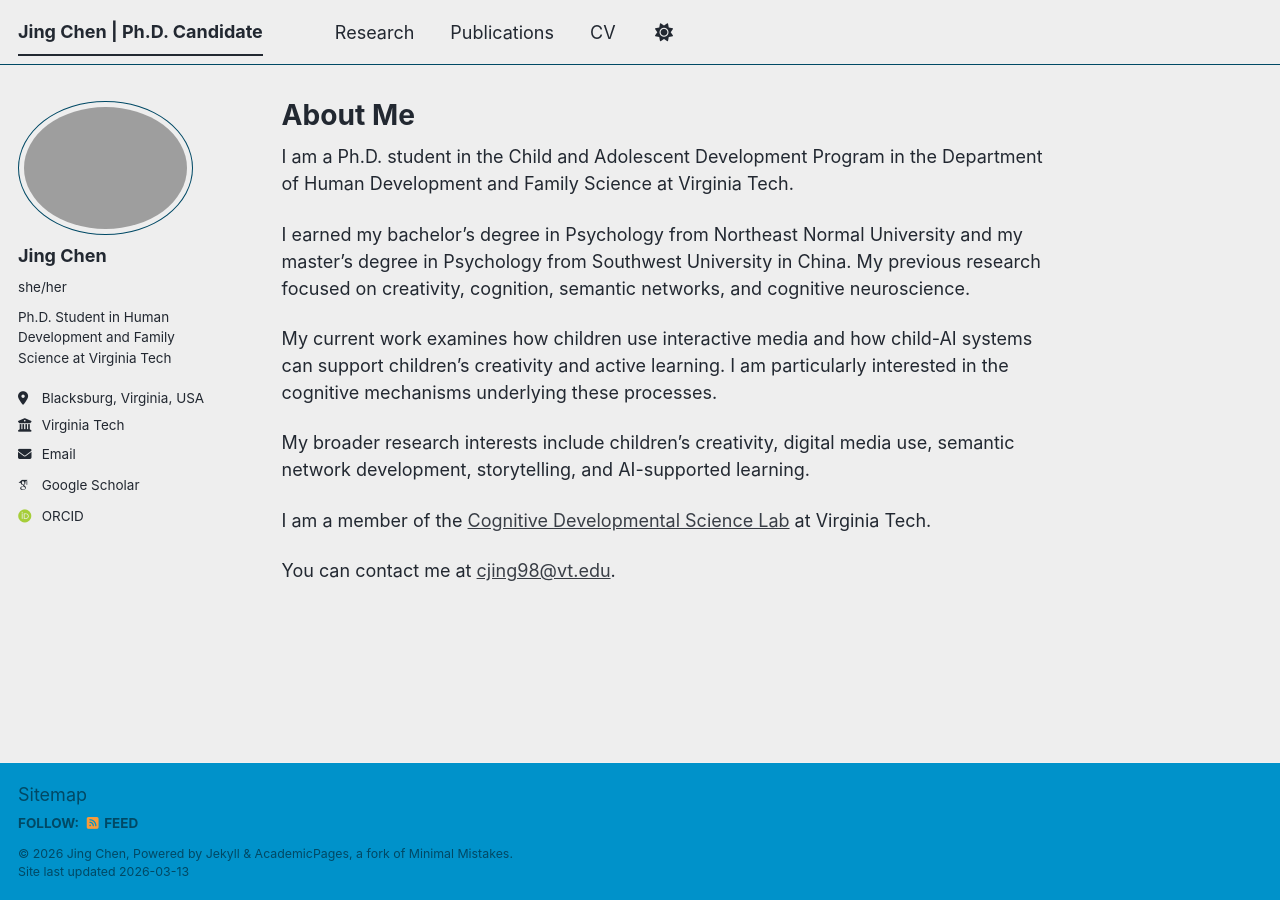
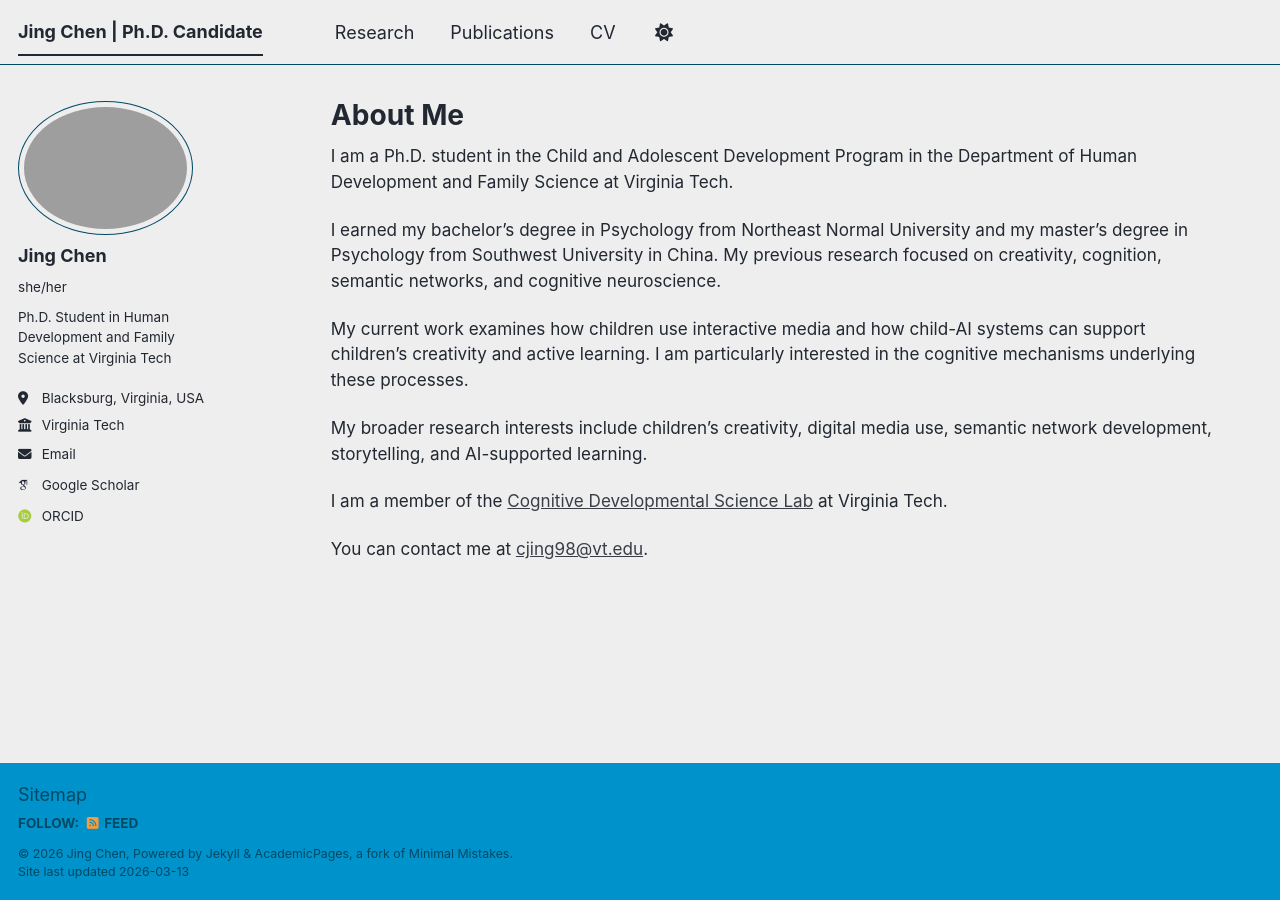
Before and after one commit to cjing98/cjing98.github.io, a Jekyll site: the page built from _pages/about.md, in a window 1280 px wide. Built offline with Jekyll 4.4.1, drawn with Linux system fonts in a browser that asks for light colours; some web fonts are replaced; a script bundle is joined from its source files by our own code; library files that are not in the unit come from our copies.

Commit message:
Update main.scss

```diff
--- a/assets/css/main.scss
+++ b/assets/css/main.scss
@@ -41,3 +41,28 @@
     "vendor/font-awesome/solid",
     "vendor/font-awesome/brands"
 ;
+/* Widen the main content area while keeping the left sidebar */
+@media (min-width: 80em) {
+  .page {
+    width: calc(100% - 260px);
+    padding-right: 2rem;
+  }
+
+  .page__inner-wrap {
+    max-width: 1400px;
+  }
+
+  .page__content {
+    font-size: 0.95em;
+  }
+}
+
+@media (min-width: 100em) {
+  .page {
+    width: calc(100% - 280px);
+  }
+
+  .page__inner-wrap {
+    max-width: 1600px;
+  }
+}
```
